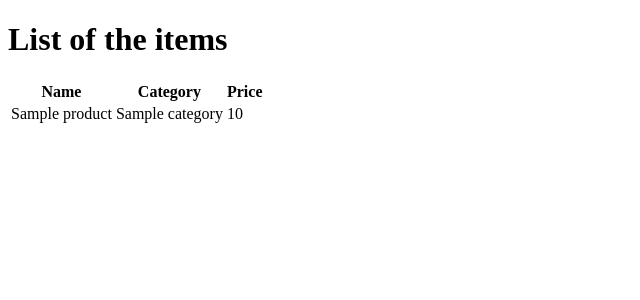
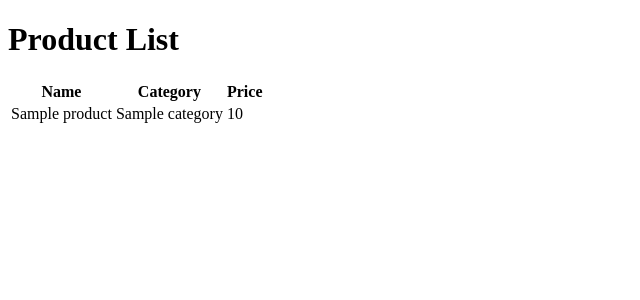
Before and after one commit to gdbmrm/holbertonschool-higher_level_programming, a Flask app: template python-server_side_rendering/templates/product_display.html in a window 1280 px wide. Shown: the top 300 px of the page, without its empty margins (0-640 px from the left). Run offline with Flask 3, Linux system fonts and the light colour scheme; the template is opened without the code that fills it: most values are stand-ins (such as "Sample title", 1, 10 or a date in 2020).

Commit message:
html file

```diff
--- a/python-server_side_rendering/templates/product_display.html
+++ b/python-server_side_rendering/templates/product_display.html
@@ -4,9 +4,9 @@
     <title>Items List</title>
 </head>
 <body>
-    <h1>List of the items</h1>
-    {% if error_message %}
-        <p>{{ error_message }}</p>
+    <h1>Product List</h1>
+    {% if message %}
+        <p>{{ message }}</p>
     {% else %}
         <table>
             <thead>
@@ -17,13 +17,13 @@
                 </tr>
             </thead>
             <tbody>
-            {% for product in response %}
-                <tr>
-                    <td>{{product['name']}}</td>
-                    <td>{{product['category']}}</td>
-                    <td>{{product['price']}}</td>
-                </tr>
-            {% endfor %}
+                {% for product in products %}
+                    <tr>
+                        <td>{{ product.name }}</td>
+                        <td>{{ product.category }}</td>
+                        <td>{{ product.price }}</td>
+                    </tr>
+                {% endfor %}
             </tbody>
         </table>
     {% endif %}
```
